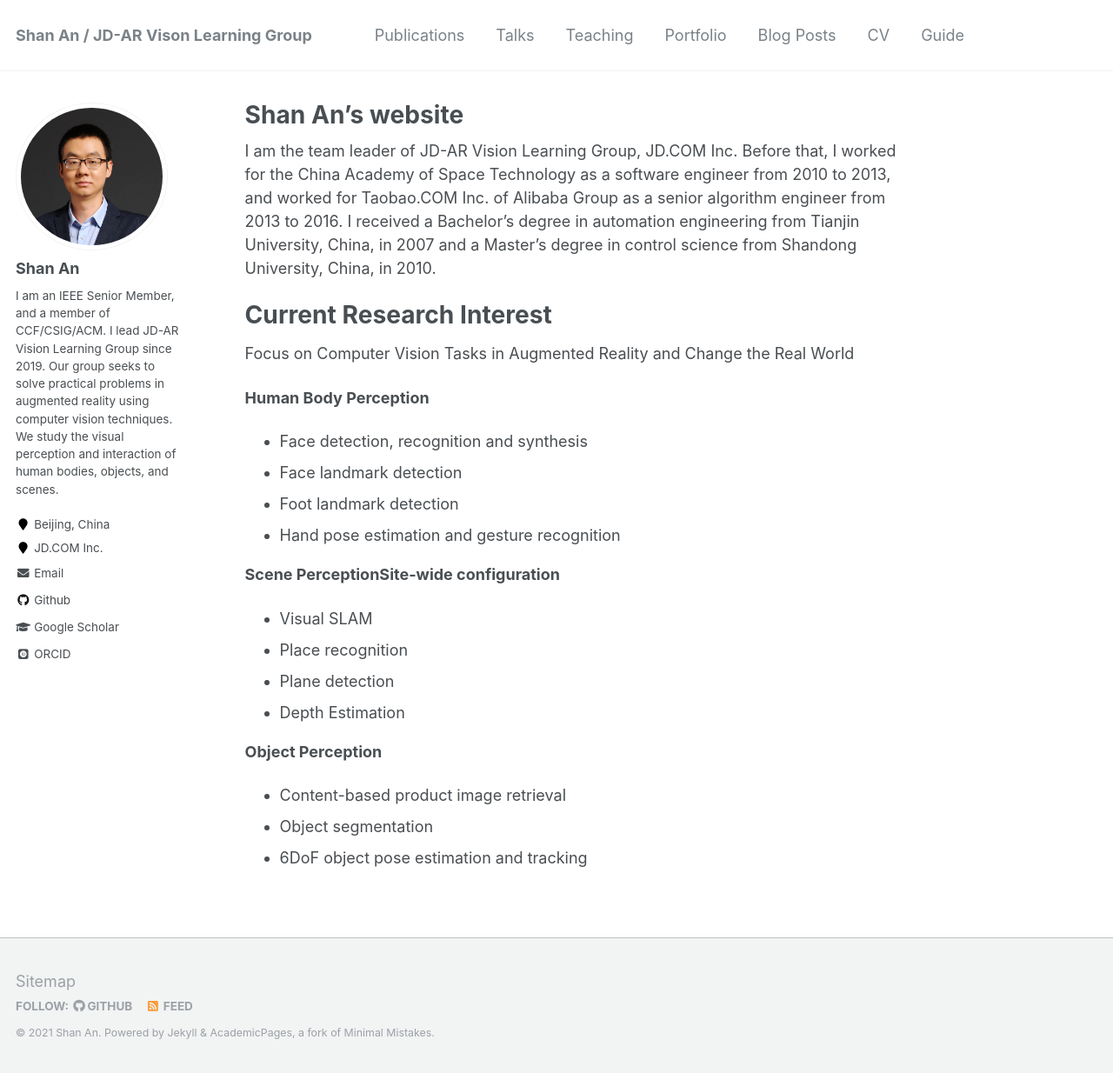
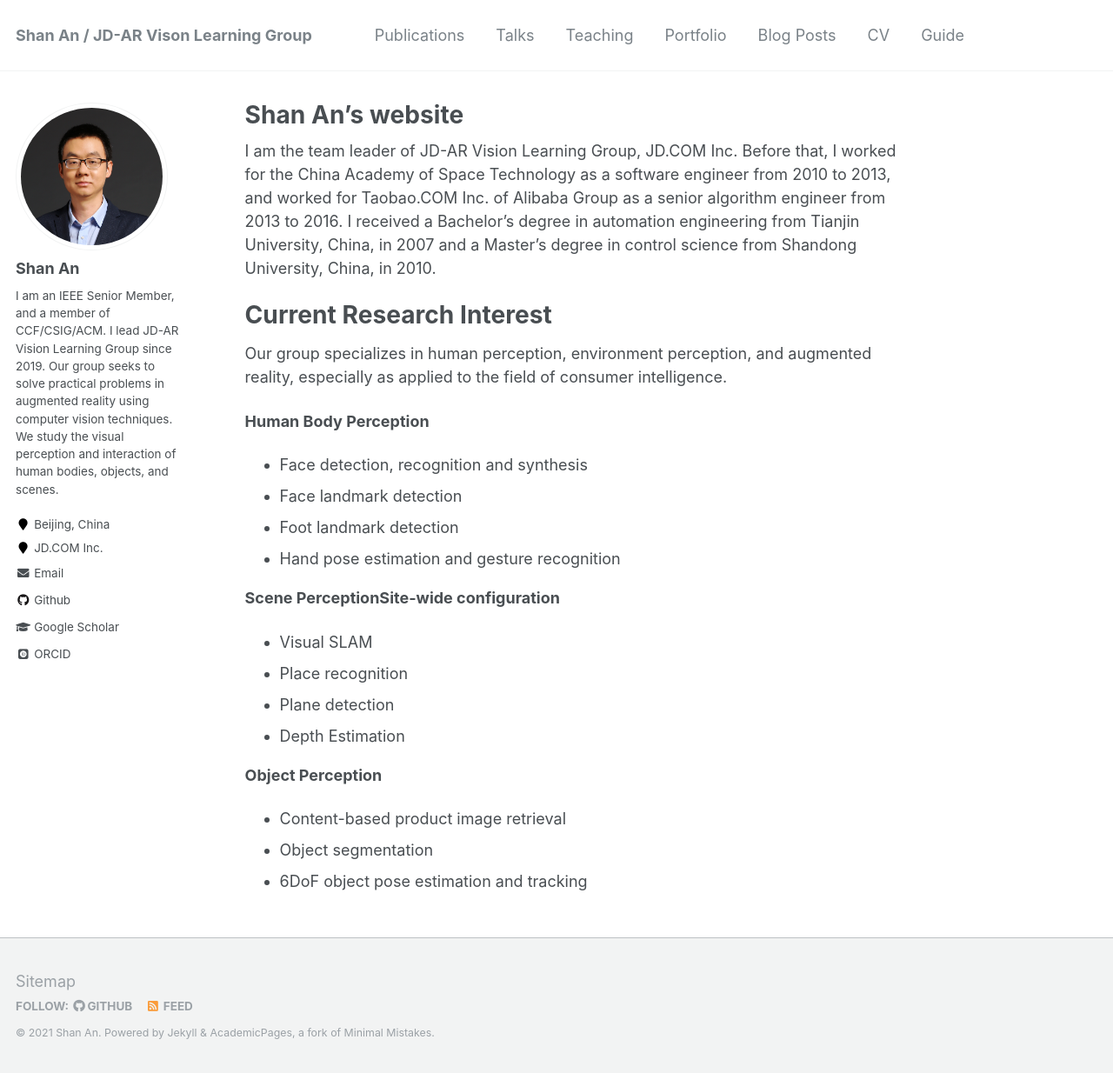
Before and after one commit to anshan-XR-ROB/anshan-XR-ROB.github.io, a Jekyll site: the page built from _pages/about.md, in a window 1280 px wide and 1234 px high. Shown: the whole window at 87% size. Built offline with Jekyll 4.4.1, drawn with Linux system fonts in a browser that asks for light colours; some web fonts are replaced.

Commit message:
Update about.md

```diff
--- a/_pages/about.md
+++ b/_pages/about.md
@@ -12,7 +12,7 @@ I am the team leader of JD-AR Vision Learning Group, JD.COM Inc. Before that, I
 
 Current Research Interest
 ======
-Focus on Computer Vision Tasks in Augmented Reality and Change the Real World
+Our group specializes in human perception, environment perception, and augmented reality, especially as applied to the field of consumer intelligence.
 
 **Human Body Perception**
 
```
